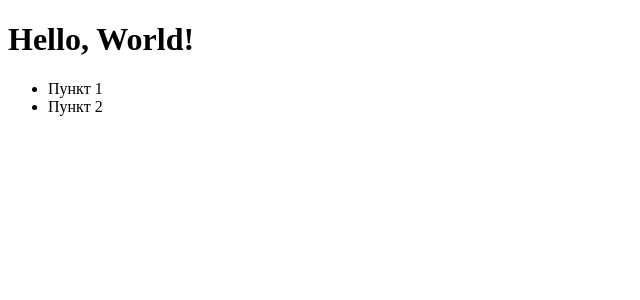
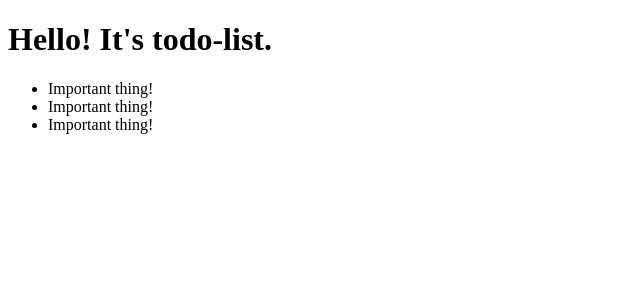
Before and after one commit to WebHeroSchool/React_app, a React (Create React App) app in the folder todo/: page / in a window 1280 px wide. Shown: the top 300 px of the page, without its empty margins (0-640 px from the left). Built offline with nearby package versions, Linux system fonts and the light colour scheme.

Commit message:
task number 18: application file structure: bug fix

```diff
--- a/todo/src/components/App/App.js
+++ b/todo/src/components/App/App.js
@@ -1,12 +1,8 @@
 import React from 'react';
-
-const ItemList = () => (<ul>
-  <li>Пункт 1</li>
-  <li>Пункт 2</li>
-</ul>);
+import ItemList from '../ItemList/ItemList.js';
 
 const App = () => (<div>
-  <h1>Hello, World!</h1>
+  <h1>Hello! It's todo-list.</h1>
   <ItemList />
 </div>);
 
```
Also changed, not shown: todo/src/App.js (deleted, +0 -10 lines).
